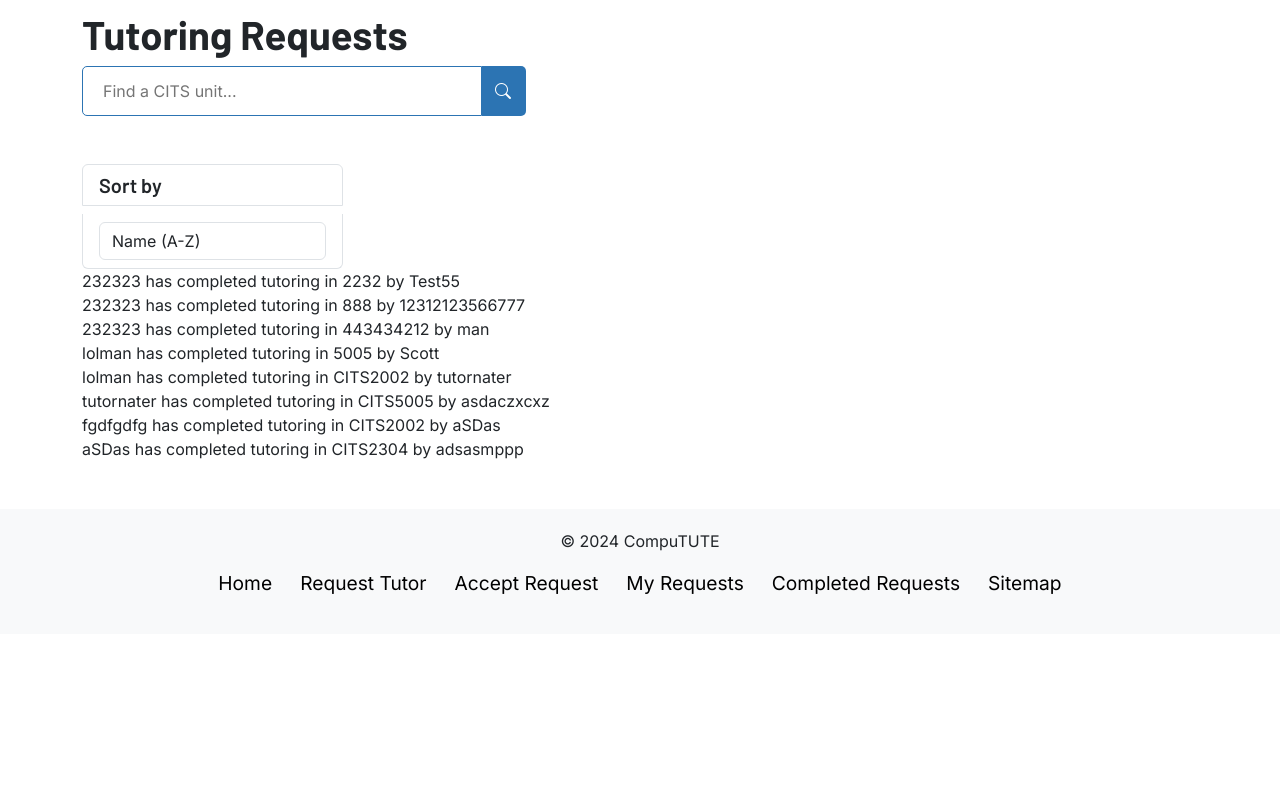
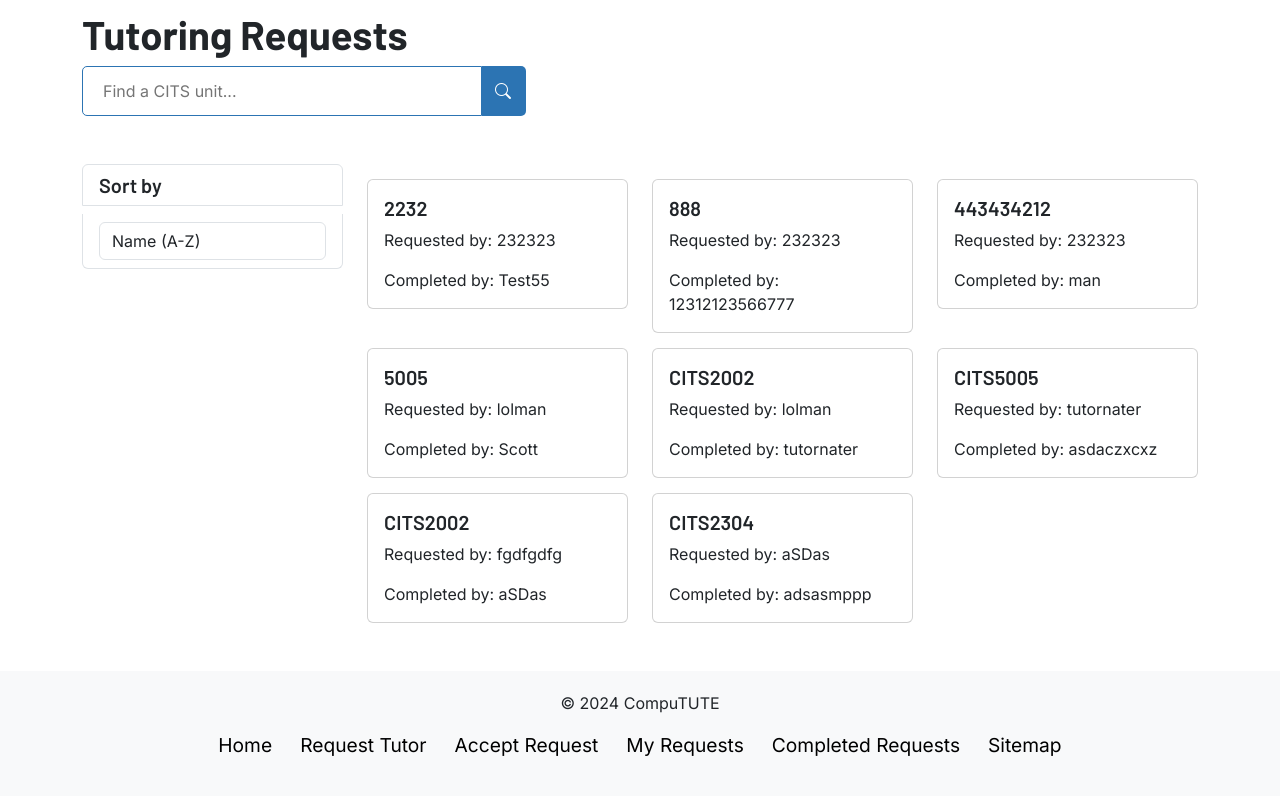
Before and after one commit to ScottyTGB/CITS3403GrpProj, a Flask app: page /completedrequests in a window 1280 px wide. Shown: the part 80-876 px from the top of the page. Before the commit the page ends 674 px from the top, so only its background shows below. Run offline with Flask 3, Linux system fonts and the light colour scheme.

Commit message:
Adds in data populating for all requests, now uses individual variables for loading
Needs some work on styling and front end

```diff
--- a/app.py
+++ b/app.py
@@ -113,6 +113,7 @@ def create_request():
     if request.method == "GET":
         return render_template("createrequest.html")
     elif request.method == "POST":
+        print(request.form['unit'])
         unit = request.form['unit']
         requestor = session['userID']
         if requestor and unit:
@@ -134,28 +135,34 @@ def create_request():
 @login_required
 def view_my_requests():
     if request.method == "GET":
-        requests_array = []
+        completed_array = []
+        open_array = []
+        taken_array = []
         requests = Request.query.all()
         for request_info in requests:
+
+            #Requests I have made but not taken
             if(request_info.userID == session['userID'] and request_info.tutorID == None):
-                new_request = {"id": request_info.requestID, "content": f"Your request for {request_info.unit} is yet to be accepted"}
-                requests_array.append(new_request)
-        for request_info in requests:
+                new_request = {"id": request_info.requestID, "unit": request_info.unit}
+                open_array.append(new_request)
+
+            #Requests I have taken on
             if(request_info.tutorID != None):
                 tutor_responded = Tutor.query.get(request_info.tutorID)
                 tutor_responded_user = User.query.get(tutor_responded.userID)
                 if(tutor_responded_user.userID == session['userID']):
                     user_requesting = User.query.get(request_info.userID)
-                    new_request = {"id": request_info.requestID, "content": f"You accepted {user_requesting.userEmail}'s request for {request_info.unit}"}
-                    requests_array.append(new_request)
-        for request_info in requests:
+                    new_request = {"id": request_info.requestID, "user": user_requesting.userEmail, "unit": request_info.unit, "tutor": tutor_responded_user.userEmail}
+                    taken_array.append(new_request)
+
+            #Requests I have made and have been taken
             if(request_info.userID == session['userID'] and request_info.tutorID != None):
                 tutor_responded = Tutor.query.get(request_info.tutorID)
                 tutor_responded_user = User.query.get(tutor_responded.userID)
-                new_request = {"id": request_info.requestID, "content": f"Your request for {request_info.unit} has been completed by {tutor_responded_user.userEmail}"}
-                requests_array.append(new_request)
-        return render_template("myrequests.html", requests=requests_array)
+                new_request = {"id": request_info.requestID, "user": user_requesting.userEmail, "unit": request_info.unit, "tutor": tutor_responded_user.userEmail}
+                taken_array.append(new_request)
 
+        return render_template("myrequests.html", completed=completed_array, taken=taken_array, open=open_array)
 #~~~~~~~~~~~~~~~~~~~~~~~~~~~~~~~~~~~~~~~~~~~~~~~~~~~~~~~~~~~~~~~~~~~~~~~~~~
 
 
@@ -169,11 +176,9 @@ def view_completed_requests():
         for request_info in requests:
             if(request_info.tutorID != None):
                 user_requesting = User.query.get(request_info.userID)
-                print(f"tutorID from request {request_info.tutorID}")
                 tutor_responded = Tutor.query.get(request_info.tutorID)
-                print(tutor_responded.userID)
                 tutor_responded_user = User.query.get(tutor_responded.userID)
-                new_request = {"id": request_info.requestID, "content": f"{user_requesting.userEmail} has completed tutoring in {request_info.unit} by {tutor_responded_user.userEmail}"}
+                new_request = {"id": request_info.requestID, "user": user_requesting.userEmail, "unit": request_info.unit, "tutor": tutor_responded_user.userEmail}
                 requests_array.append(new_request)
         return render_template("completedrequests.html", requests=requests_array)
 #~~~~~~~~~~~~~~~~~~~~~~~~~~~~~~~~~~~~~~~~~~~~~~~~~~~~~~~~~~~~~~~~~~~~~~~~~~
@@ -190,7 +195,7 @@ def view_requests():
             print(request_info.tutorID)
             if(request_info.tutorID == None):
                 user_requesting = User.query.get(request_info.userID)
-                new_request = {"id": request_info.requestID, "content": f"{user_requesting.userEmail} has requested tutoring in {request_info.unit}"}
+                new_request = {"id": request_info.requestID, "user": user_requesting.userEmail, "unit": request_info.unit}
                 requests_array.append(new_request)
         return render_template("requests.html", requests=requests_array)
 
--- a/templates/completedrequests.html
+++ b/templates/completedrequests.html
@@ -34,13 +34,21 @@
         </div>
       </div>
     </div>
-    <body>
-      {% for request in requests %}
-        <div id="requestId={{ request['id'] }}" class="RequestItem">
-          {{ request['content'] }}
-        </div>
-      {% endfor %}
-    </body>
+    <div class="col-md-9 items-section">
+      <div class="row">
+        {% for request in requests %}
+          <div class="col-md-4">
+            <div class="card">
+              <div class="card-body">
+                <h5 class="card-title">{{ request['unit'] }}</h5>
+                <p class="card-text">Requested by: {{ request['user'] }} </p>
+                <p class="card-text">Completed by: {{ request['tutor'] }} </p>
+              </div>
+            </div>
+          </div>
+        {% endfor %}
+      </div>
+    </div>
   </div>
 </div>
 {% endblock %}
--- a/templates/createrequest.html
+++ b/templates/createrequest.html
@@ -11,8 +11,8 @@
     <h1>Request A Tutor</h1>
     <form action="/createrequest" method="POST">
       <div class="input-group">
-      <label for="Unit Code">What is the unit code?</label>
-      <input type="text" name="Unit Code" id="Unit Code" placeholder="The 4 letter and 4 number code e.g. CITS1000" required>
+      <label for="unit">What is the unit code?</label>
+      <input type="text" name="unit" id="unit" placeholder="The 4 letter and 4 number code e.g. CITS1000" required>
       </div>
       <div class="input-group">
       <label for="Availabilty">What times are you available?</label>
--- a/templates/requests.html
+++ b/templates/requests.html
@@ -40,8 +40,8 @@
           <div class="col-md-4">
             <div class="card">
               <div class="card-body">
-                <h5 class="card-title">CITS3403</h5>
-                <p class="card-text">Requested by: Joe Biren</p>
+                <h5 class="card-title">{{ request['unit'] }}</h5>
+                <p class="card-text">Requested by: {{ request['user'] }} </p>
                 <form action="/acceptrequest" method="POST" id="requestId={{ request['id'] }}">
                   <button data-request-id="{{ request['id'] }}", name="selected_id" value="{{ request['id'] }}">Accept</button>
                 </form>
```
Also changed, not shown: templates/myrequests.html (+46 -8 lines), instance/site.db.
